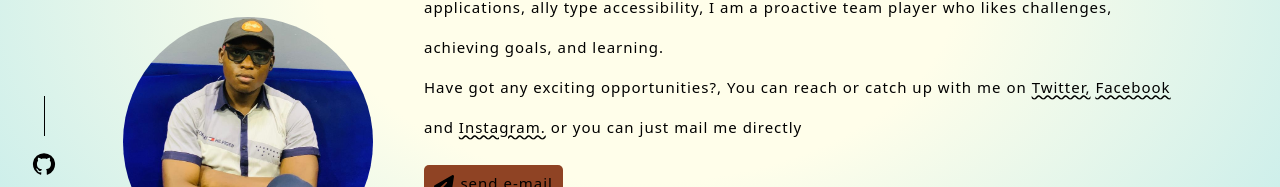
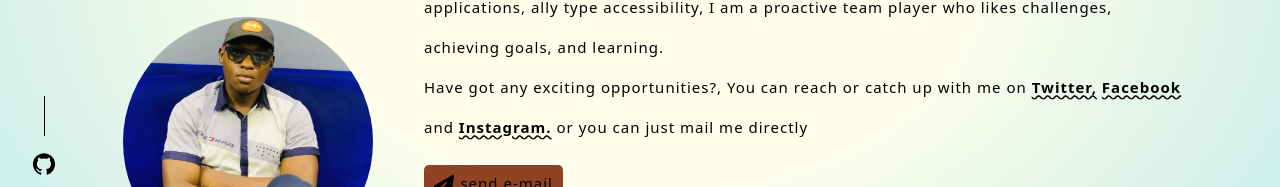
Before and after one commit to jimatth121/My-Portfolio1, a React (Create React App) app: page /about in a window 1280 px wide. Shown: the part 416-603 px from the top of the page. Built offline with nearby package versions, Linux system fonts and the light colour scheme.

Commit message:
Update Neflix URL

```diff
--- a/src/components/About.js
+++ b/src/components/About.js
@@ -29,7 +29,7 @@ const About = () => {
       body: "Furniture  Comfy is an E-commerce web app that is designed to meet the expectation of the buyer and seller and ensure smooth transaction between them ",
     },
     {
-      site: "https://netflix-clone-944ac.web.app/",
+      site: "https://mat-netflixclone.vercel.app/",
       image: netflix,
       title: "NetFlix-Clone",
       github: "https://github.com/",
@@ -101,20 +101,20 @@ const About = () => {
               Have got any exciting opportunities?, You can reach or catch up
               with me on{" "}
               <a
-                className="underline decoration-wavy"
+                className="underline decoration-wavy font-bold"
                 href="https://twitter.com/MEgbedokun" target="_blank"
               >
                 Twitter,
               </a>{" "}
               <a
-                className="underline decoration-wavy"
+                className="underline decoration-wavy font-bold"
                 href="https://web.facebook.com/matthew.egbedokun.5" target="_blank"
               >
                 Facebook
               </a>{" "}
               and{" "}
               <a
-                className="underline decoration-wavy"
+                className="underline decoration-wavy font-bold"
                 href="https://www.instagram.com/matthewegbedokun/" target="_blank"
               >
                 Instagram.
```
